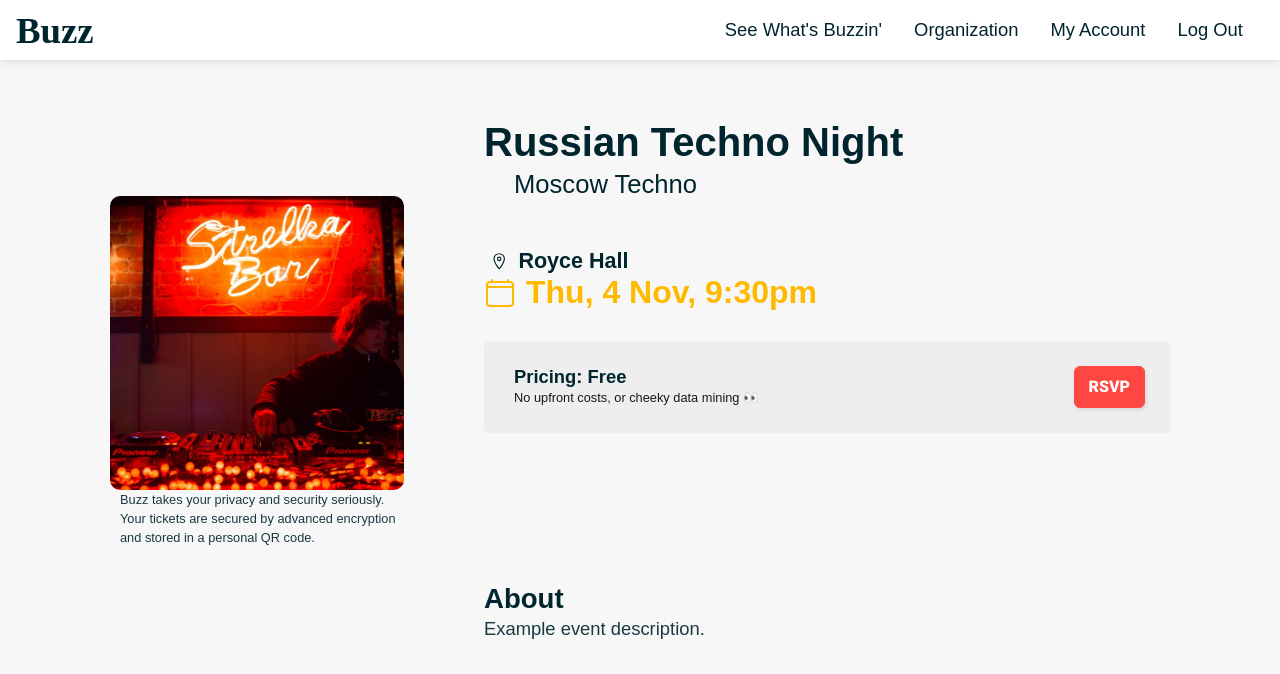
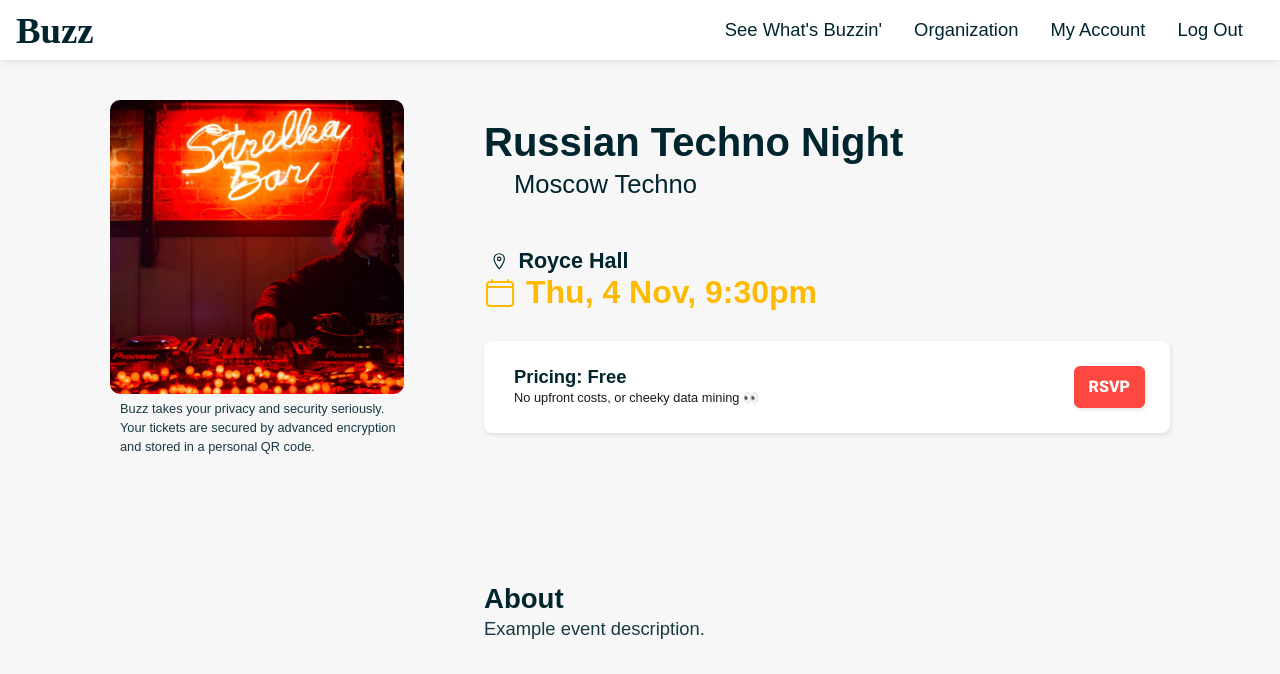
Before and after one commit to benweschler/buzz, a React (Create React App) app: page /event-page in a window 1280 px wide. Shown: the top 674 px of the page. Built offline with nearby package versions, Linux system fonts and the light colour scheme.

Commit message:
Last Commit for night, still need to edit event image css

```diff
--- a/src/components/global/styles/Container.styled.js
+++ b/src/components/global/styles/Container.styled.js
@@ -8,4 +8,6 @@ export const Container = styled.div`
   justify-content: center;
   /* overflow: visible; */
 
+
+
 `
--- a/src/components/global/styles/Navbar.styled.js
+++ b/src/components/global/styles/Navbar.styled.js
@@ -27,7 +27,7 @@ export const StyledNavMenu = styled.ul`
     flex-direction: column;
     justify-content: center;
     width: 100%;
-    height: 100vh;
+    height: 100%;
     z-index: 800;
     text-align: center;
     scale: ${(props) => (props.clicked ? "100%" : "0")};
--- a/src/pages/event-page/EventPage.js
+++ b/src/pages/event-page/EventPage.js
@@ -2,6 +2,7 @@ import {
   StyledEventContainer,
   StyledEventDate,
   StyledEventDescription,
+  StyledEventImageDiv,
   StyledEventLeftColumn,
   StyledEventLocation,
   StyledEventOrganizer,
@@ -22,7 +23,10 @@ const EventPage = () => {
   return (
     <StyledEventContainer>
       <StyledEventLeftColumn>
-        <StyledEventImage src={DJClub} />
+        <StyledEventImageDiv>
+          <StyledEventImage src={DJClub} />
+        </StyledEventImageDiv>
+
         <StyledSecurityMessage>
           Buzz takes your privacy and security seriously. <br />
           Your tickets are secured by advanced encryption and stored in a
@@ -45,8 +49,10 @@ const EventPage = () => {
           </StyledEventDate>
           <StyledRsvpDiv>
             <StyledRsvpAbout>
-            <h4> Pricing: Free</h4>
-            <StyledRsvpMessage>No upfront costs, or cheeky data mining 👀</StyledRsvpMessage>
+              <h4> Pricing: Free</h4>
+              <StyledRsvpMessage>
+                No upfront costs, or cheeky data mining 👀
+              </StyledRsvpMessage>
             </StyledRsvpAbout>
 
             <StyledRsvpButton>RSVP</StyledRsvpButton>
--- a/src/pages/event-page/styles/EventPage.styled.js
+++ b/src/pages/event-page/styles/EventPage.styled.js
@@ -10,9 +10,10 @@ export const StyledEventContainer = styled.div`
 export const StyledEventLeftColumn = styled.div`
   display: flex;
   flex-direction: column;
-  justify-content: center;
+  justify-content: start;
   margin-top: 100px;
   width: 30%;
+
   @media (max-width: ${({ theme }) => theme.mobile}) {
     width: 100%;
   }
@@ -25,9 +26,12 @@ export const StyledEventRightColumn = styled.div`
   width: 70%;
   @media (max-width: ${({ theme }) => theme.mobile}) {
     margin-top: 20px;
-    margin-left: 30px;
+    margin-left: 0px;
   }
 `;
+
+export const StyledEventImageDiv = styled.div`
+`
 
 export const StyledEventImage = styled.img`
   aspect-ratio: 4/4;
@@ -84,11 +88,22 @@ export const StyledRsvpDiv = styled.div`
   flex-direction: row;
   padding: 10px;
   padding-left: 30px;
-  border-radius: 5px;
+  border-radius: 8px;
   align-items: center;
   justify-content: space-between;
   margin-top: 30px;
-  background: rgba(238, 238, 238, 10);
+  background: ${({theme}) => theme.card};
+  box-shadow: rgba(0, 0, 0, 0.1) 1px 2px 4px;
+
+  @media (max-width: ${({ theme }) => theme.mobile}) {
+    position: fixed;
+    bottom: 10px;
+    width: 90%;
+    margin: auto;
+    z-index: 200;
+
+
+  }
 `;
 
 export const StyledRsvpAbout = styled.div`
@@ -153,4 +168,5 @@ export const StyledEventDescription = styled.div`
   display: flex;
   flex-direction: column;
   padding-top: 150px;
+  margin-bottom: 200px;
 `;
--- a/src/pages/organization-page/styles/OrganizationPage.styled.js
+++ b/src/pages/organization-page/styles/OrganizationPage.styled.js
@@ -27,16 +27,22 @@ export const StyledBannerImageBlurred = styled.img`
 
 export const StyledBannerImage = styled.img`
   overflow: hidden;
-  width: 30%;
   margin-left: 80px;
   top: 40%;
   border-radius: 5px;
   outline: none;
   display: block;
-  margin-top: -10%;
+  margin-top: -50px;
   z-index: 200;
   height: 15rem;
   width: 15rem;
+
+  @media (max-width: ${({ theme }) => theme.mobile}) {
+    width: 20rem;
+    height: 20rem;
+    margin-left: auto;
+    margin-right: auto;
+  }
 `;
 
 export const StyledBannerText = styled.h2`
@@ -58,7 +64,7 @@ export const StyledOrganizationEvents = styled.div`
 `;
 
 export const StyledOrganizationDescription = styled.div`
-  padding-top: 10px;
+  margin-top: 10px;
   display: flex;
   flex-direction: column;
 `;
@@ -68,6 +74,7 @@ export const StyledOrgContainer = styled.div`
   display: flex;
   @media (max-width: ${({ theme }) => theme.mobile}) {
     flex-direction: column;
+    padding-top: 30px;
   }
 
 `;
--- a/src/pages/user-page/styles/UserProfile.styled.js
+++ b/src/pages/user-page/styles/UserProfile.styled.js
@@ -7,6 +7,11 @@ export const StyledUserProfile = styled.div`
   padding-top: 100px;
   align-items: center;
   margin-bottom: 80px;
+
+  @media (max-width: ${({ theme }) => theme.mobile}) {
+    flex-direction: column;
+    gap: 30px;
+  }
 
 `;
 
```
